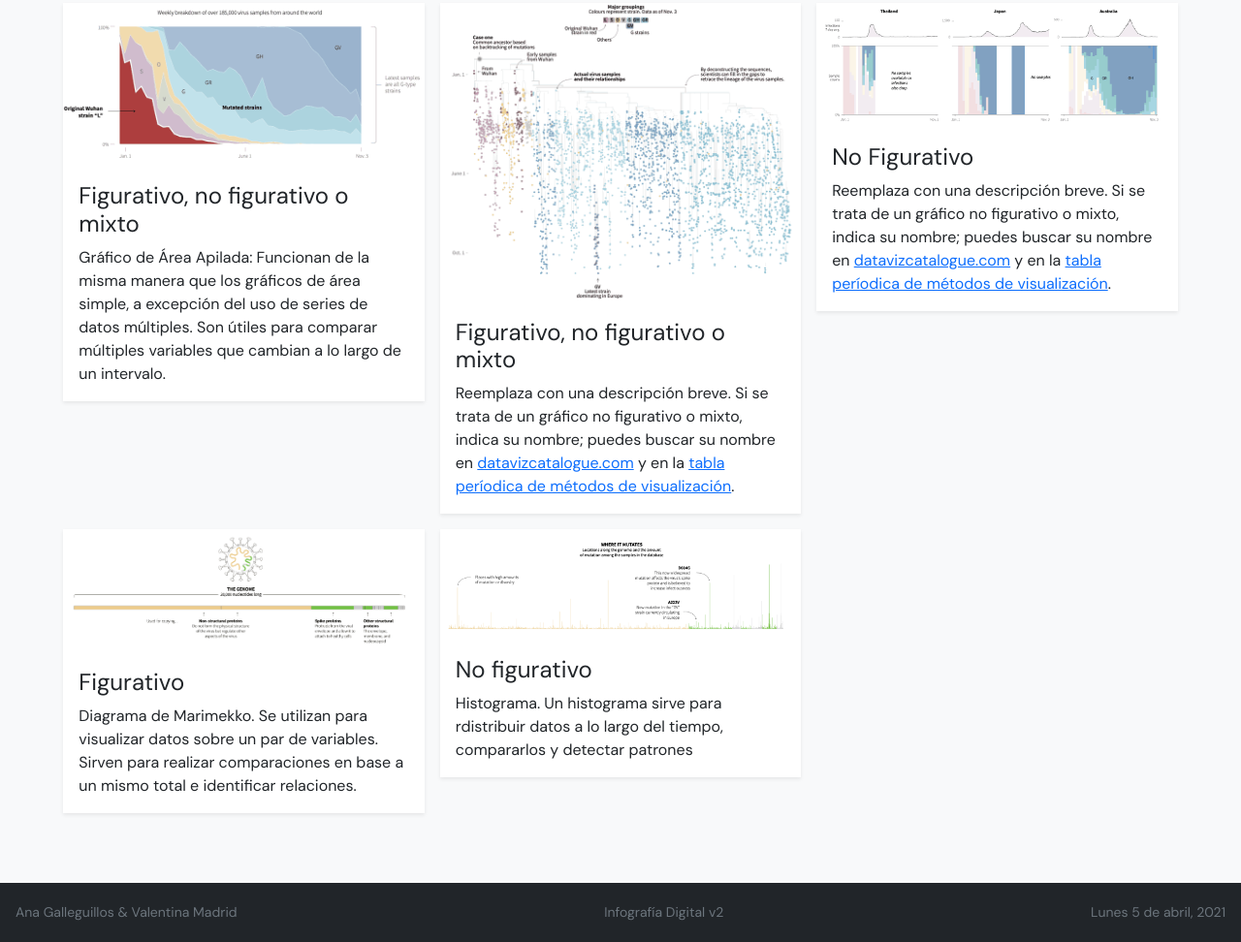
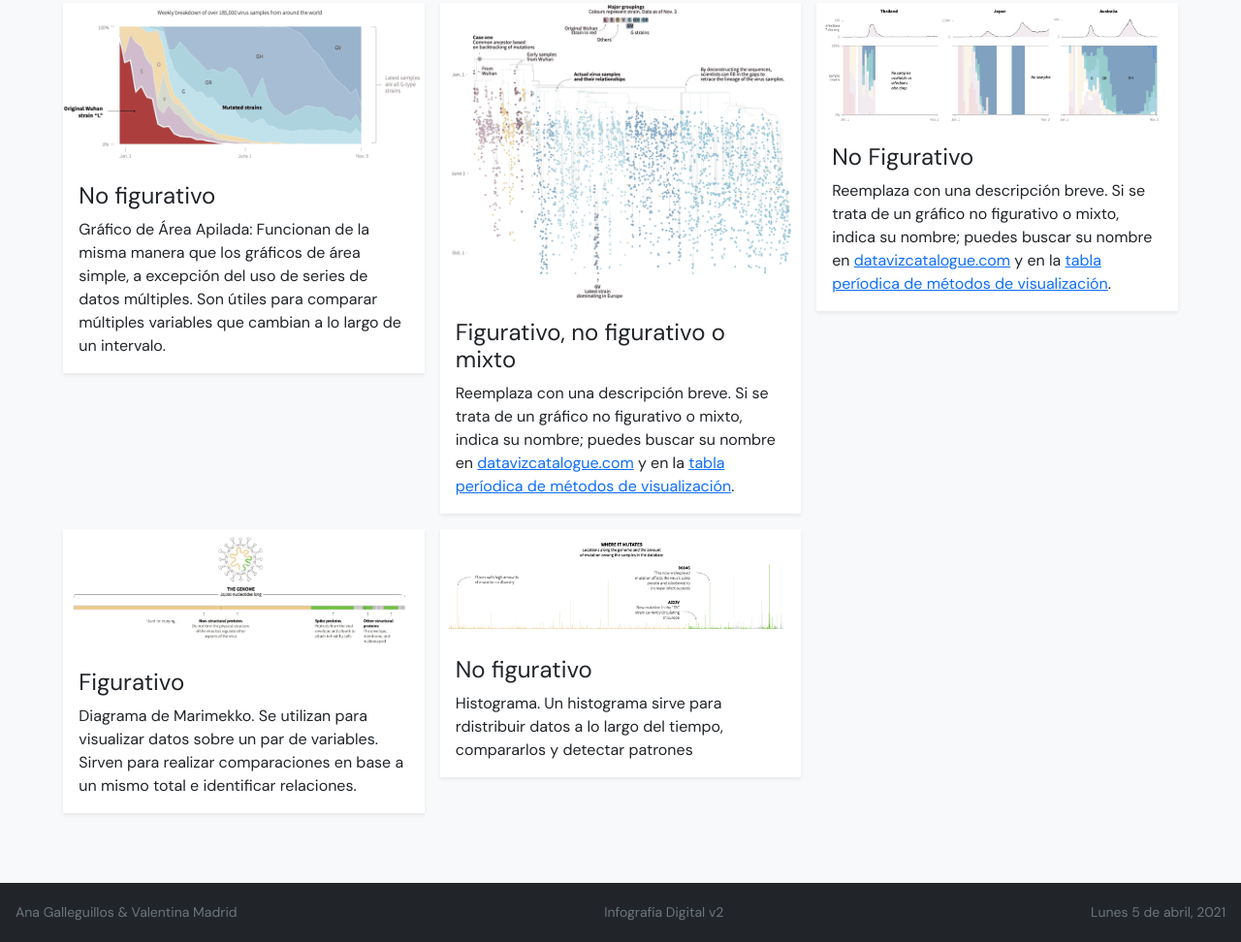
Before and after one commit to anagalleguillos/Clase-04, a plain HTML site: page index.html in a window 1280 px wide. Shown: the part 8858-9830 px from the top of the page at 97% size. Drawn offline with nearby package versions, Linux system fonts and the light colour scheme.

Commit message:
Update index.html

```diff
--- a/index.html
+++ b/index.html
@@ -79,7 +79,7 @@
                             <div class="card shadow-sm">
                                 <img src="img/grafico_1.png" class="card-img-top" alt="describir la imagen" />
                                 <div class="card-body">
-                                    <h4 class="card-title">Figurativo, no figurativo o mixto</h4>
+                                    <h4 class="card-title">No figurativo</h4>
                                     <p class="card-text">Gráfico de Área Apilada: Funcionan de la misma manera que los gráficos de área simple, a excepción del uso de series de datos múltiples. Son útiles para comparar múltiples variables que cambian a lo largo de un intervalo.</p>
                                 </div>
                             </div>
```
